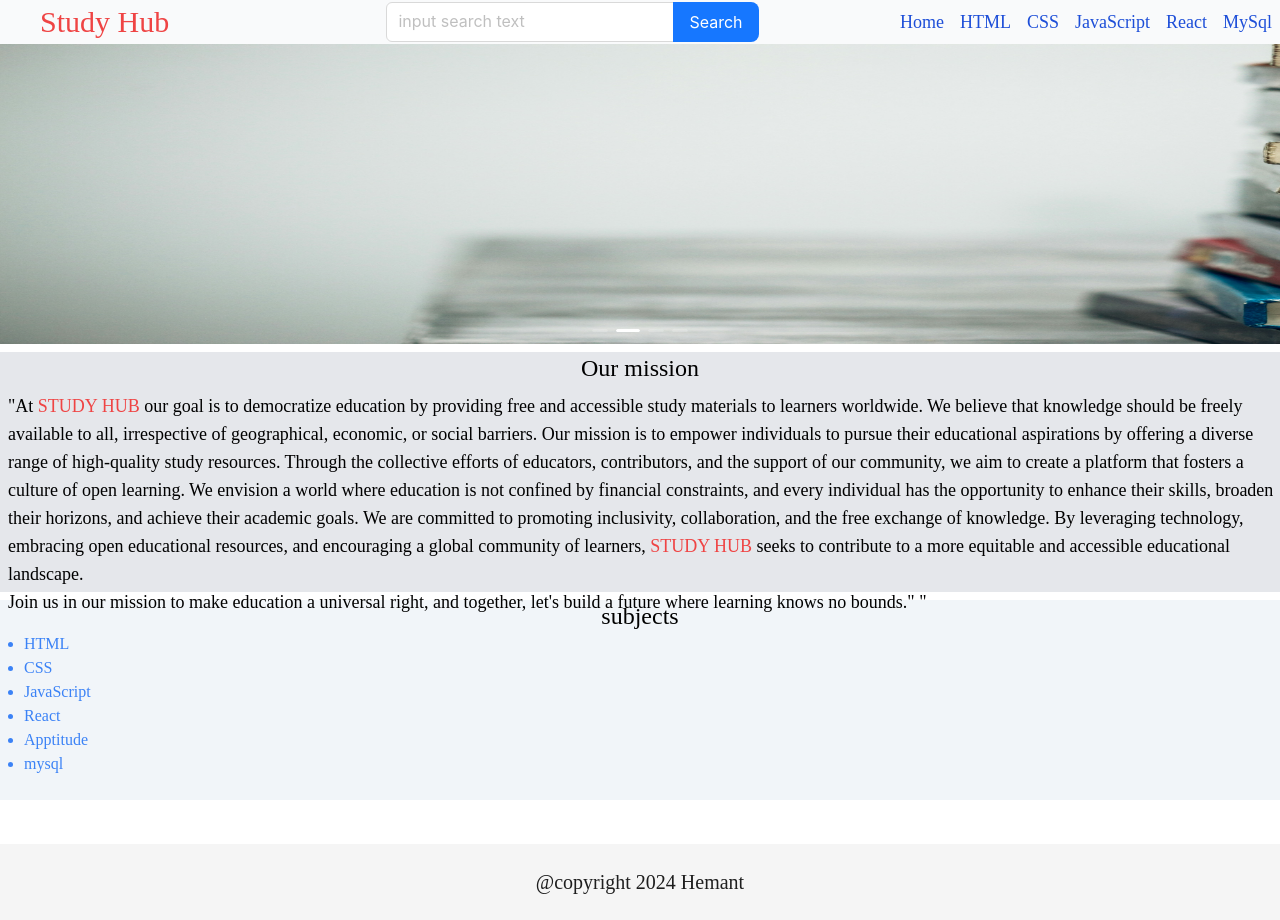
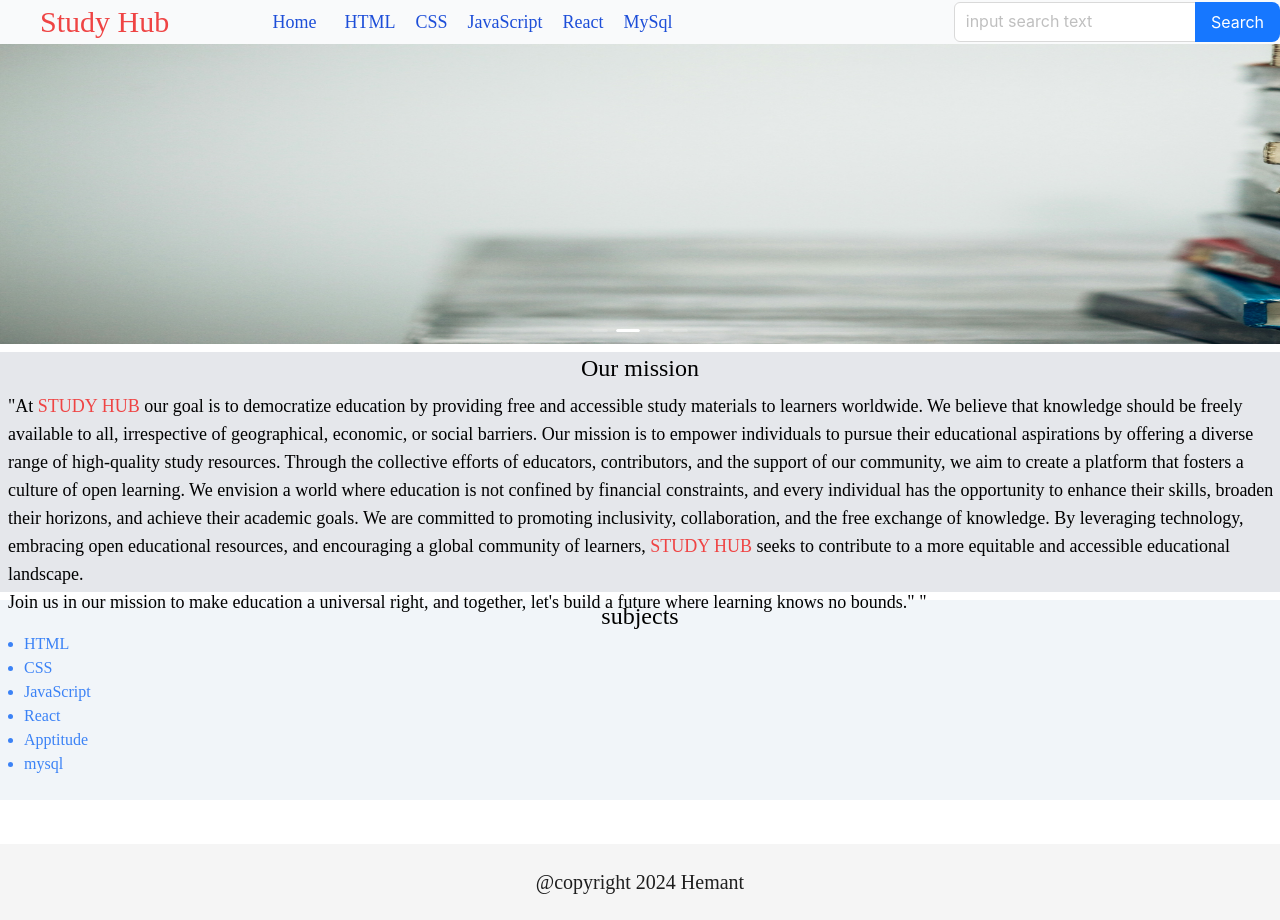
Before and after one commit to 1hemant2/study-hub-resource, a React (Vite) app in the folder client/: page / in a window 1280 px wide. Built offline with nearby package versions, Linux system fonts and the light colour scheme.

Commit message:
3.client reponsiveness of navbar acheived

```diff
--- a/client/src/Pages/Searchs/Searchs.jsx
+++ b/client/src/Pages/Searchs/Searchs.jsx
@@ -1,6 +1,4 @@
-import React, { useState } from 'react'
 import { Input } from 'antd';
-import { serachDataApi } from '../../Api/subjectApi';
 import { useNavigate } from 'react-router-dom';
 const { Search } = Input;
 
--- a/client/src/component/ProtectedPage.jsx
+++ b/client/src/component/ProtectedPage.jsx
@@ -70,13 +70,8 @@ const ProtectedPage = ({ children }) => {
                     <div className={`flex items-center justify-start ml-10 text-red-500 w-1/5 text-3xl`}>
                         Study Hub
                     </div>
-                    {/* search */}
 
-                    <div className={`w-3/5 flex justify-center items-center `}>                        <Searchs></Searchs>
-                    </div>
-                    <div >
-
-                        <div className='flex flex-row items-center '>
+                    <div className='flex flex-row items-center mr-4 w-3/5 space-x-5'>
                         <div className='m-2 text-lg cursor-pointer text-blue-700 '
                             onClick={() => {
                                 navigate('/')
@@ -109,6 +104,10 @@ const ProtectedPage = ({ children }) => {
                         >MySql</div>
                     </div>
 
+                    {/* search */}
+
+                    <div className={` flex justify-center items-center `}>
+                        <Searchs></Searchs>
                     </div>
                 </div>
 
```
Lines whose indentation alone changed are shown as unchanged.
